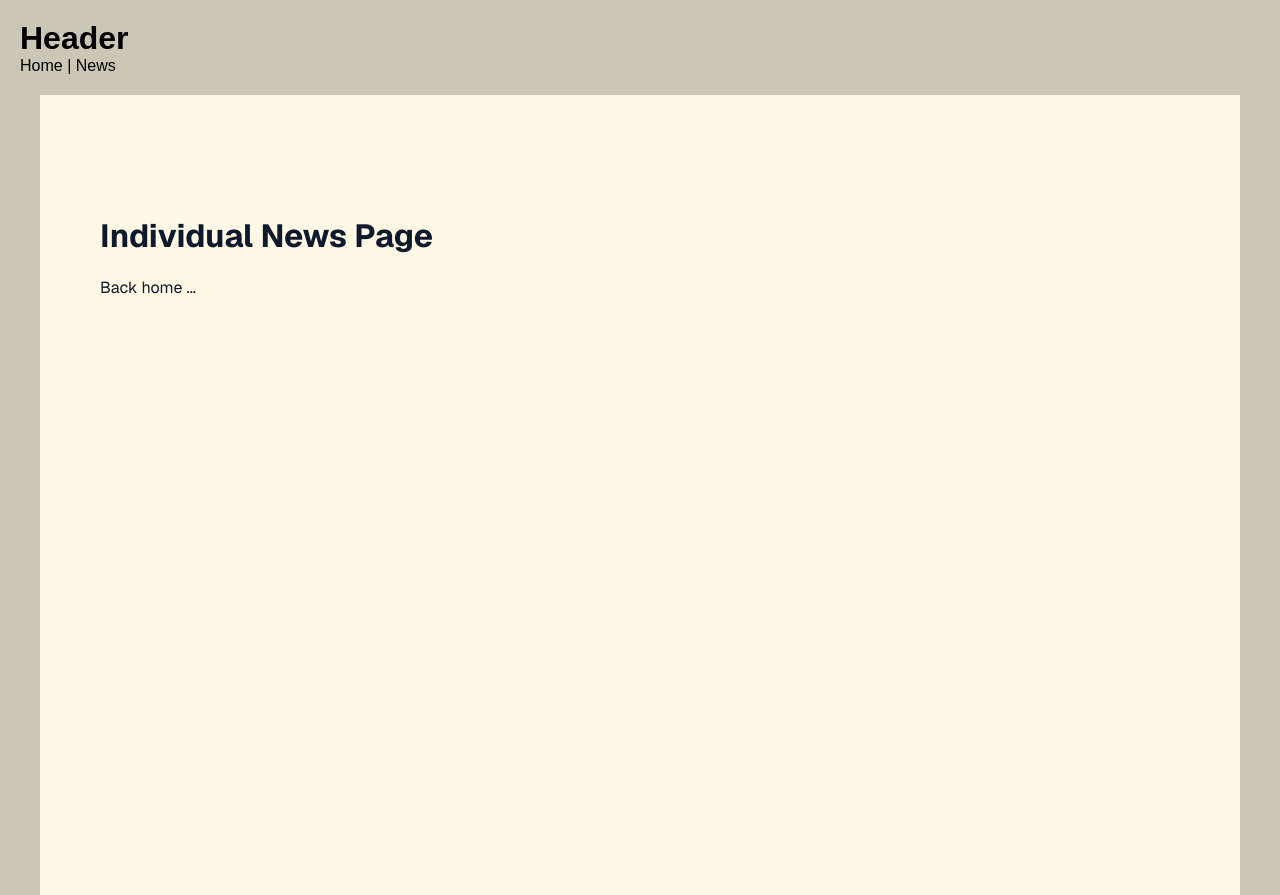
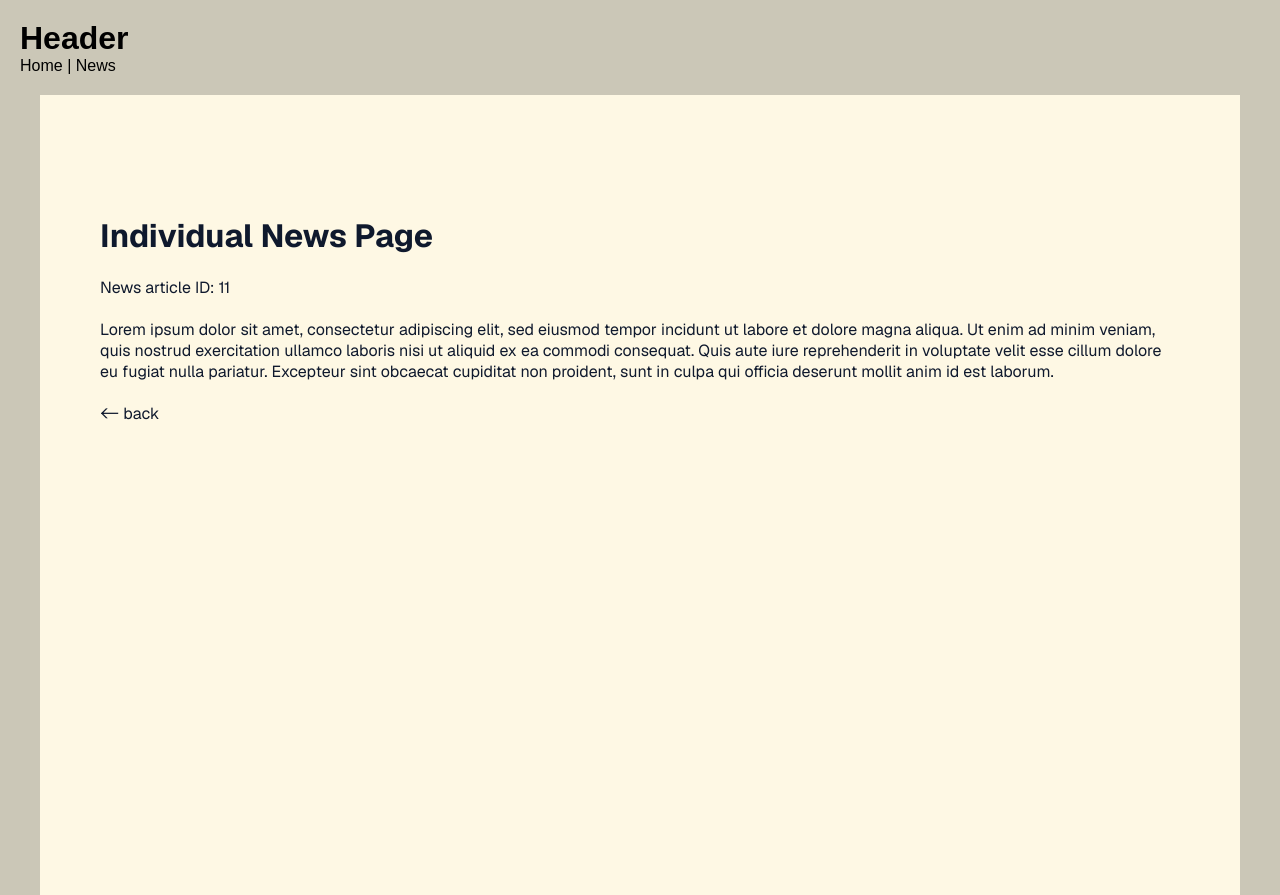
Before and after one commit to Krieger-m/news-page-project, a Next.js app: page /news/11 in a window 1280 px wide. Built offline with nearby package versions, Linux system fonts and the light colour scheme.

Commit message:
added dynamic newsId via pageParams

```diff
--- a/src/app/news/[id]/page.tsx
+++ b/src/app/news/[id]/page.tsx
@@ -1,13 +1,26 @@
 import Link from "next/link";
 import styles from "../../page.module.css";
 
-export default function NewsIdPage() {
+interface NewsIdPageProps{
+    params: {
+        id:Promise<string>;
+    }
+}
+
+export default async function NewsIdPage({ params }: NewsIdPageProps) {
+    const newsId = (await params).id;
   return (
     <div className={styles.page}>
       <main className={styles.main}>
         <h1>Individual News Page</h1>
         <br/>
-        <Link href={'/'}>Back home ...</Link>
+        <p>News article ID: {newsId}</p>
+        <br/>
+        <div>
+            <p>Lorem ipsum dolor sit amet, consectetur adipiscing elit, sed eiusmod tempor incidunt ut labore et dolore magna aliqua. Ut enim ad minim veniam, quis nostrud exercitation ullamco laboris nisi ut aliquid ex ea commodi consequat. Quis aute iure reprehenderit in voluptate velit esse cillum dolore eu fugiat nulla pariatur. Excepteur sint obcaecat cupiditat non proident, sunt in culpa qui officia deserunt mollit anim id est laborum.</p>
+        </div>
+        <br/>
+        <Link href={'/news'}>{'<- back'}</Link>
       </main>
     </div>
   );
--- a/src/app/news/page.tsx
+++ b/src/app/news/page.tsx
@@ -7,11 +7,11 @@ export default function NewsPage() {
       <main className={styles.main}>
         <h1>News Page</h1>
         <br/>
-        <Link href={'/news/11'}>News Article 1</Link>
+        <Link href={'/news/1'}>News Article 1</Link>
         <br/>
-        <Link href={'/news/12'}>News Article 2</Link>
+        <Link href={'/news/2'}>News Article 2</Link>
         <br/>
-        <Link href={'/news/13'}>News Article 3</Link>
+        <Link href={'/news/3'}>News Article 3</Link>
       </main>
     </div>
   );
--- a/src/app/page.module.css
+++ b/src/app/page.module.css
@@ -111,3 +111,7 @@ a.secondary {
     --button-secondary-border: #1a1a1a;
 }
 }
+
+Link.a{
+  text-decoration: underline;
+}
```
